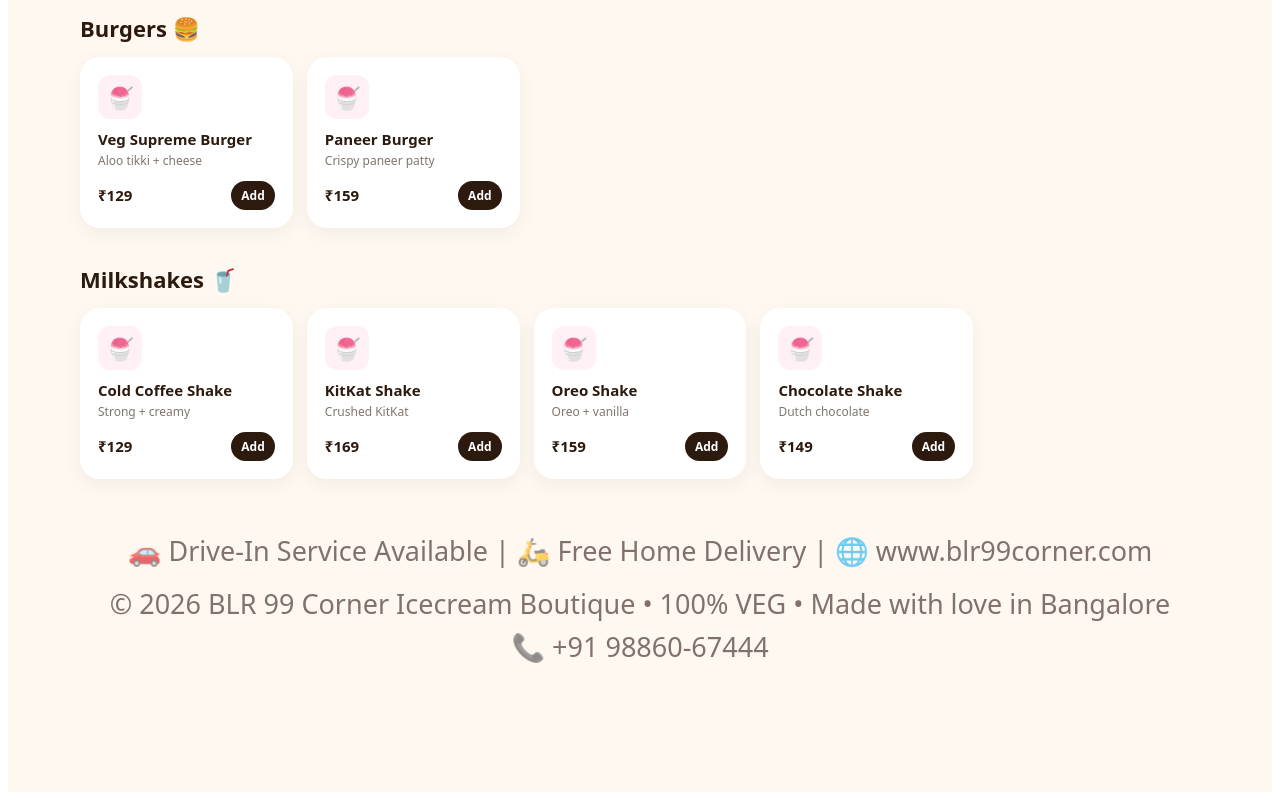
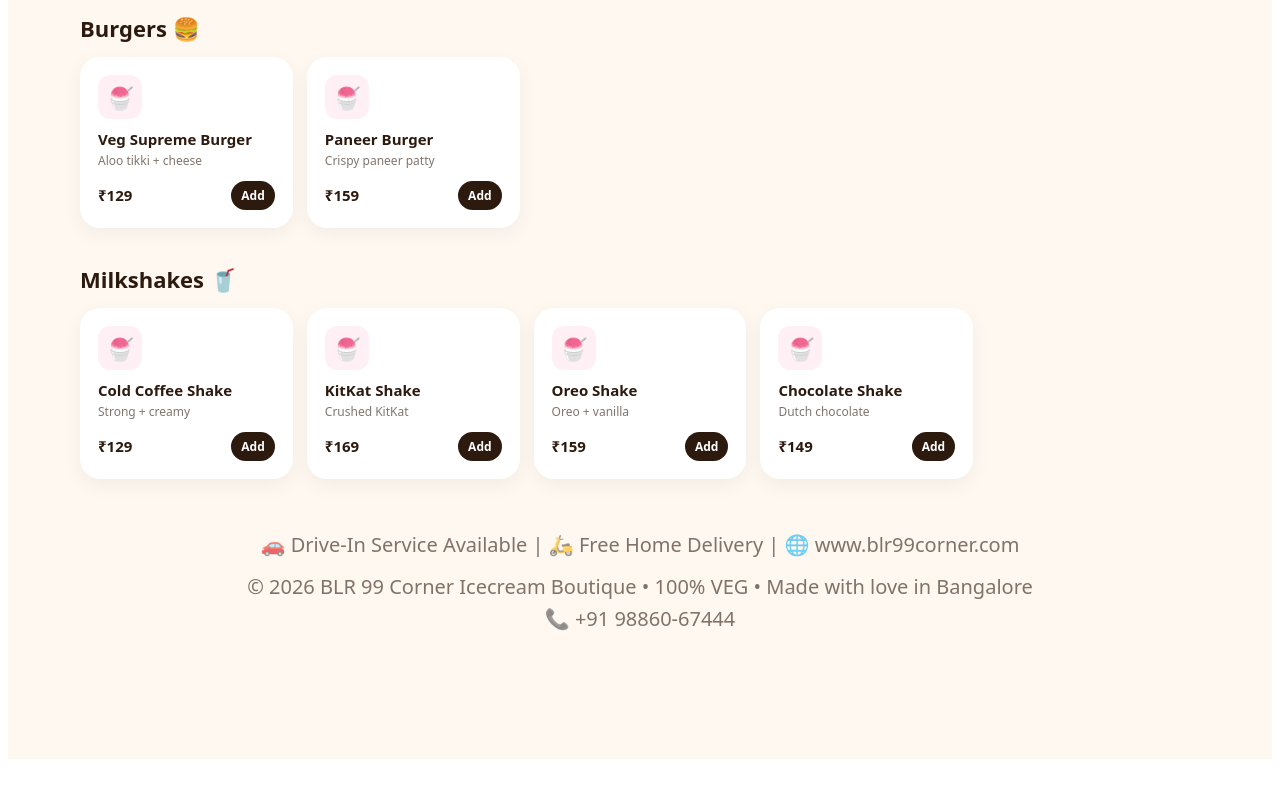
Before and after one commit to zentorq/blr99corner, a Next.js app: page / in a window 1280 px wide. Shown: the part 1615-2415 px from the top of the page. After the commit the page ends 2382 px from the top, so only its background shows below. Built offline with nearby package versions, Linux system fonts and the light colour scheme.

Commit message:
Adjust footer font size for better readability
Reduced footer font size from 27 to 20.

```diff
--- a/app/page.tsx
+++ b/app/page.tsx
@@ -92,7 +92,7 @@ export default function Page() {
           </div>
         ))}
 
-        <footer style={{ textAlign: 'center', padding: '50px 0 100px', opacity: 0.6, fontSize: 27, lineHeight: 1.6 }}>
+        <footer style={{ textAlign: 'center', padding: '50px 0 100px', opacity: 0.6, fontSize: 20, lineHeight: 1.6 }}>
           <div style={{ marginBottom: 10 }}>🚗 Drive-In Service Available | 🛵 Free Home Delivery | 🌐 www.blr99corner.com</div>
           © 2026 BLR 99 Corner Icecream Boutique • 100% VEG • Made with love in Bangalore<br />
           📞 +91 98860-67444
```
